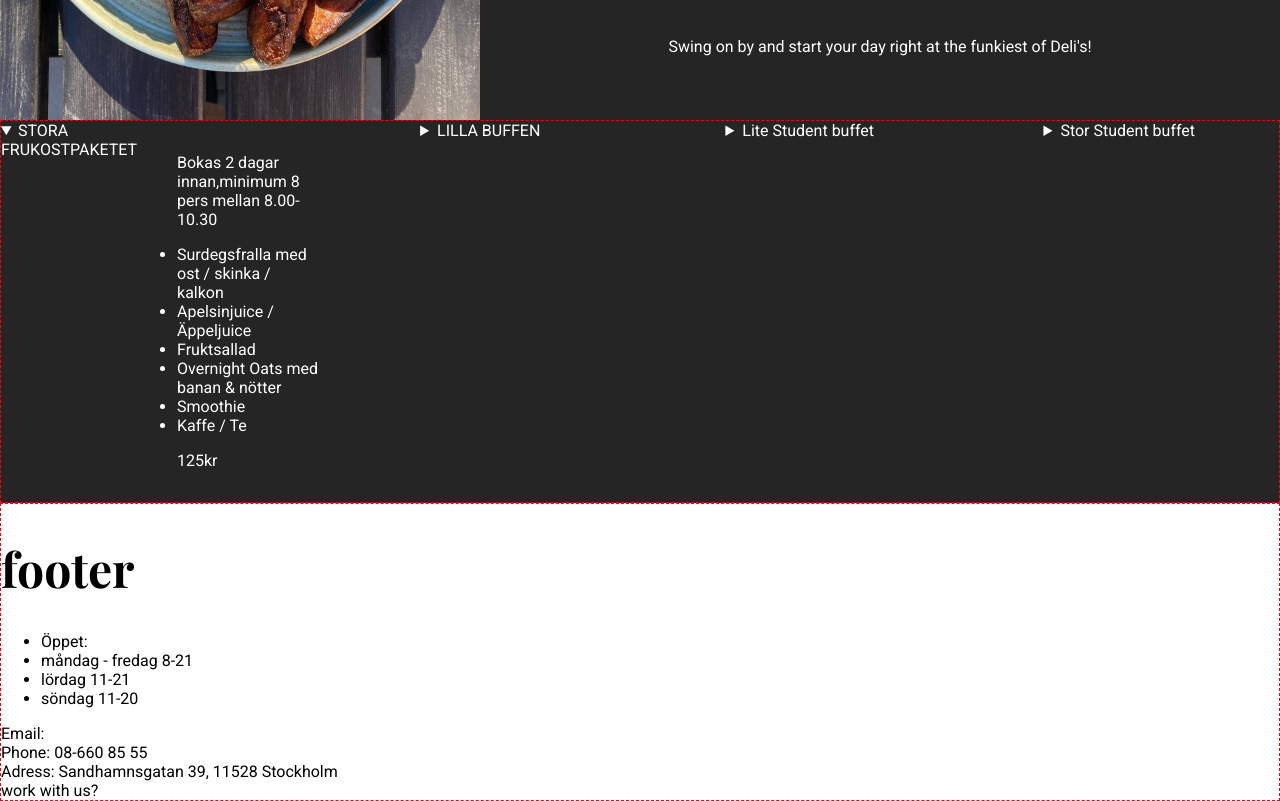
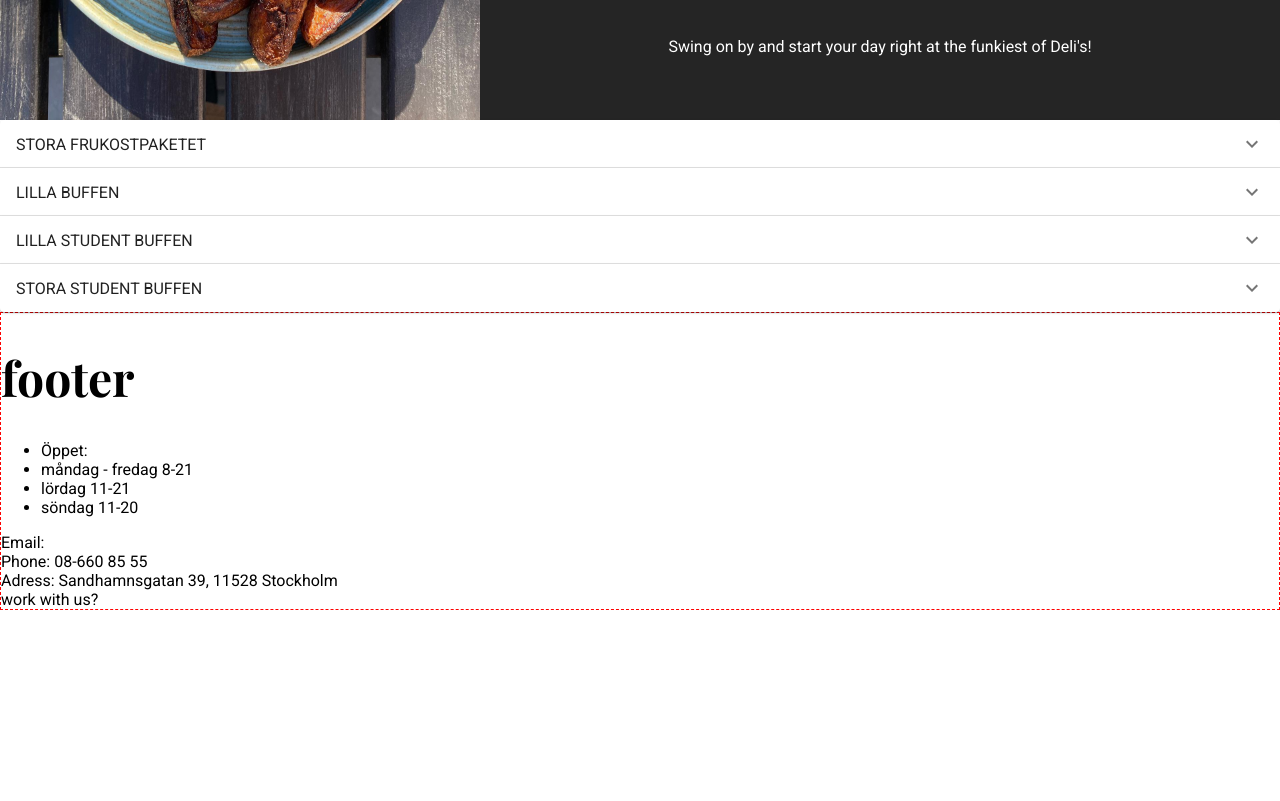
Before and after one commit to Chris-Wagg/deli-rebuild, a Next.js app: page / in a window 1280 px wide. Shown: the part 1080-1881 px from the top of the page. After the commit the page ends 1690 px from the top, so only its background shows below. Built offline with nearby package versions, Linux system fonts and the light colour scheme; a web font is replaced by a local one.

Commit message:
accordion component for catering lists added

```diff
--- /dev/null
+++ b/components/CateringAccordion.jsx
@@ -0,0 +1,80 @@
+import * as React from 'react'
+import Accordion from '@mui/material/Accordion'
+import AccordionSummary from '@mui/material/AccordionSummary'
+import AccordionDetails from '@mui/material/AccordionDetails'
+import Typography from '@mui/material/Typography'
+import ExpandMoreIcon from '@mui/icons-material/ExpandMore'
+
+export default function CateringAccordion() {
+	return (
+		<div>
+			<Accordion>
+				<AccordionSummary expandIcon={<ExpandMoreIcon />}>
+					STORA FRUKOSTPAKETET
+				</AccordionSummary>
+				<AccordionDetails>
+					<ul>
+						<p>Bokas 2 dagar innan,minimum 8 pers mellan 8.00-10.30</p>
+						<li> Surdegsfralla med ost / skinka / kalkon</li>
+						<li> Apelsinjuice / Äppeljuice</li>
+						<li> Fruktsallad</li>
+						<li> Overnight Oats med banan & nötter</li>
+						<li> Smoothie</li>
+						<li> Kaffe / Te</li>
+						<p>125kr</p>
+					</ul>
+				</AccordionDetails>
+			</Accordion>
+			<Accordion>
+				<AccordionSummary expandIcon={<ExpandMoreIcon />}>
+					LILLA BUFFEN
+				</AccordionSummary>
+				<AccordionDetails>
+					<ul>
+						<li> Fetaostpaj</li>
+						<li> Skinka & ostpaj</li>
+						<li> Skivad Serrano</li>
+						<li> Picklad rödlök</li>
+						<li> Rödpest</li>
+						<li> Blandad sallad med 2 sorters dressing</li>
+						<li> Bröd och smör</li>
+						<p>175 kr per person</p>
+					</ul>
+				</AccordionDetails>
+			</Accordion>
+			<Accordion>
+				<AccordionSummary expandIcon={<ExpandMoreIcon />}>
+					LILLA STUDENT BUFFEN
+				</AccordionSummary>
+				<AccordionDetails>
+					<ul>
+						<li>Skagen canapé</li>
+						<li>Varmrökt lax med forellromskräm</li>
+						<li>Marinerad rostbiff med rostad lök </li>
+						<li>Krämig potatissallad med senap och kapris</li>
+						<li>Ädelostsallad med päron & valnötter</li>
+						<li>Surdegsbröd med vispat brynt smör </li>
+						<li>Chokladmousse med vispad grädde och färska bär</li>
+						<p>245 kr per person minst 10 personer</p>
+					</ul>
+				</AccordionDetails>
+			</Accordion>
+			<Accordion>
+				<AccordionSummary expandIcon={<ExpandMoreIcon />}>
+					STORA STUDENT BUFFEN
+				</AccordionSummary>
+				<AccordionDetails>
+					<ul>
+						<p>everything from the Small buffet plus the following</p>
+						<li>+ Tunnbrödsnitt med kallrökt lax & färskost</li>
+						<li>+ Honungsglaserade morötter med rostad bovete</li>
+						<li>+ Pastasallad med picklad gurka & dill</li>
+						<li>+ Rädisor med färskostdipp </li>
+						<li>+ Blandad grönsallad</li>
+						<p>295 kr per person minst 10 personer</p>
+					</ul>
+				</AccordionDetails>
+			</Accordion>
+		</div>
+	)
+}
--- a/pages/index.js
+++ b/pages/index.js
@@ -1,3 +1,4 @@
+import CateringAccordion from '../components/CateringAccordion'
 import Footer from '../components/Footer'
 
 import LeftDrawer from '../components/LeftDrawer'
@@ -14,7 +15,8 @@ export default function Home() {
 
 			<BreakfastMenu />
 			{/* <LeftDrawer /> */}
-			<Catering />
+			{/* <Catering /> */}
+			<CateringAccordion />
 
 			<Footer />
 		</>
```
